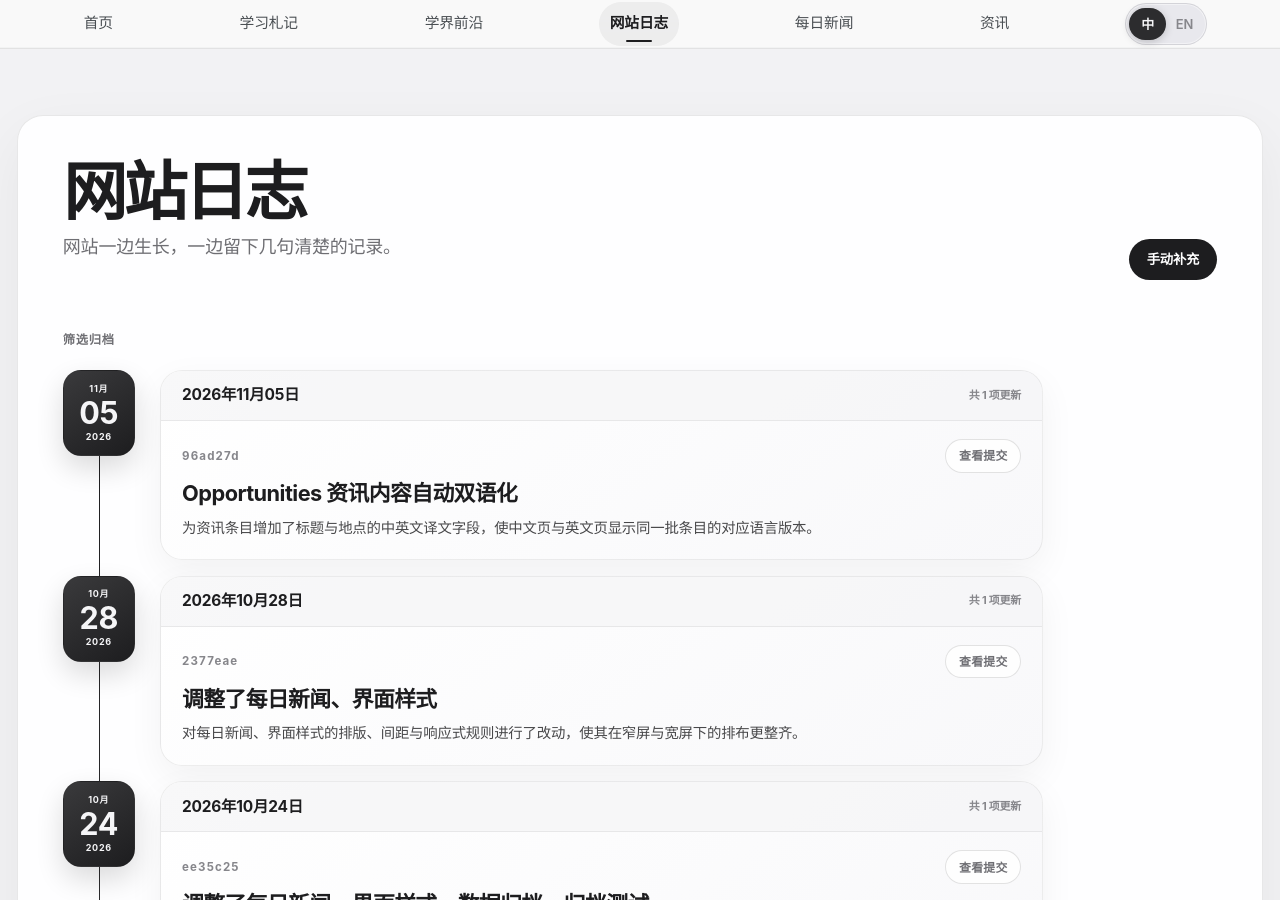
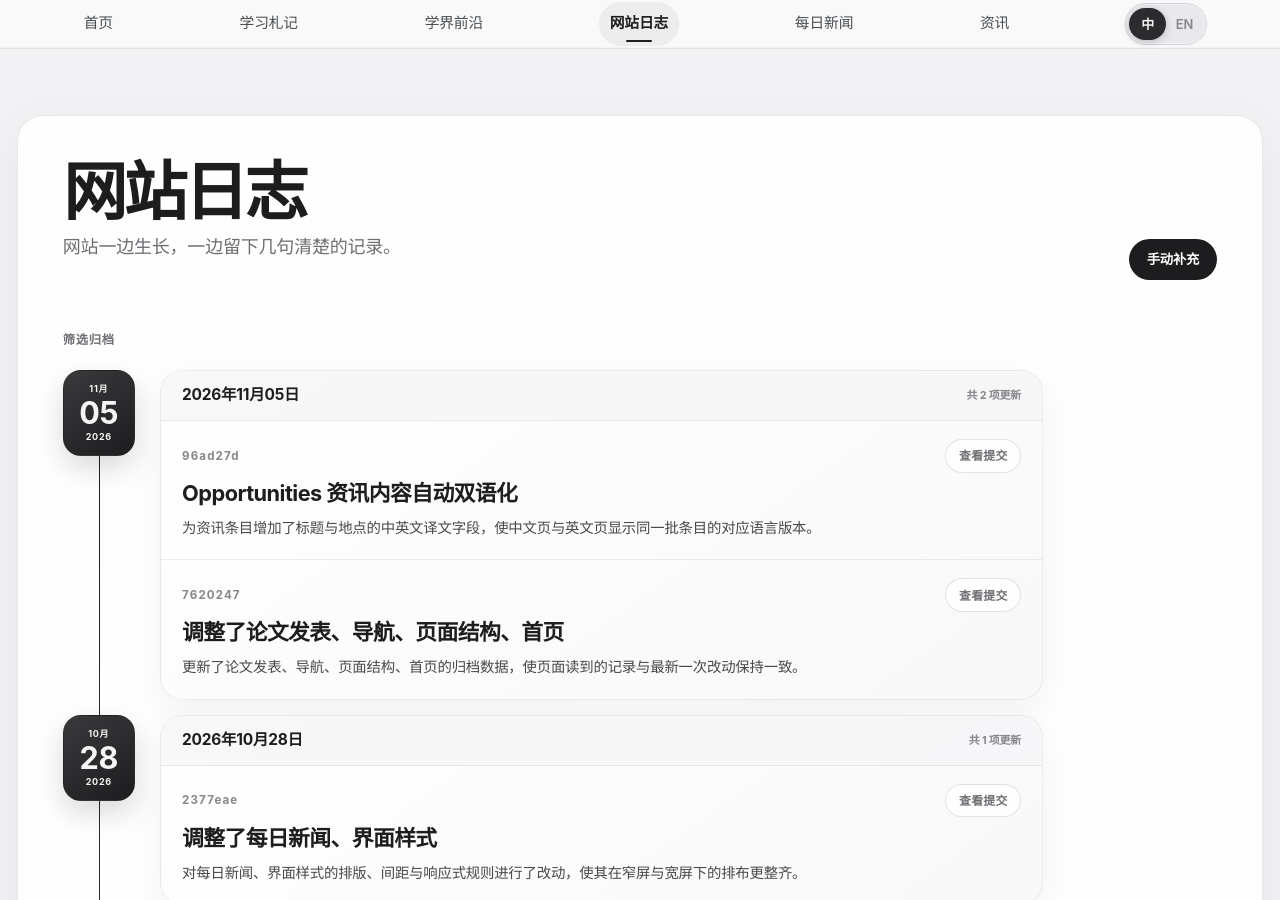
Before and after one commit to HaoxiangLuo/HaoxiangLuo.github.io, a Jekyll site: the page built from _pages/site-log-zh.html, in a window 1280 px wide and 900 px high. Built offline with Jekyll 4.4.1, drawn with Linux system fonts in a browser that asks for light colours; a style sheet for code colours, icons or effects is not loaded.

Commit message:
Record site update 762024725284c8f27e5f96c10ba6875777087eb0

```diff
--- a/_data/site_updates.json
+++ b/_data/site_updates.json
@@ -12,6 +12,20 @@
     "details_en": "The collector now writes translated fields incrementally for job and programme titles and location details; the English and Chinese pages select their matching fields and safely fall back to the publisher’s wording while a translation is pending. GitHub Models runs inside GitHub Actions, and translations are archived with the opportunity records so no key is exposed to visitors and no translation is repeated during page load.",
     "sha": "96ad27d",
     "url": "https://github.com/HaoxiangLuo/HaoxiangLuo.github.io/commit/96ad27d0287b6206ff9505e7377f42bbc9e2089f"
+  },
+  {
+    "date": "2026-11-05",
+    "title_zh": "调整了论文发表、导航、页面结构、首页",
+    "title_en": "Refined Publications, navigation, page structure, Home",
+    "message": "Integrate publications into full-width home section",
+    "story_zh": "更新了论文发表、导航、页面结构、首页的归档数据，使页面读到的记录与最新一次改动保持一致。",
+    "story_en": "Updated the archived data behind Publications, navigation, page structure, Home so the page shows the records from the latest change.",
+    "purpose_zh": "统一论文发表与既有内容页的内容宽度、阅读节奏和视觉层级。",
+    "purpose_en": "Integrate publications into full-width home section",
+    "details_zh": "调整论文发表页面的主内容容器、archive 宽度或内边距、标题对齐与移动端布局。",
+    "details_en": "Adjusted the main content container, archive width or padding, title alignment and mobile layout of the Publications page.",
+    "sha": "7620247",
+    "url": "https://github.com/HaoxiangLuo/HaoxiangLuo.github.io/commit/762024725284c8f27e5f96c10ba6875777087eb0"
   },
   {
     "date": "2026-10-28",
```
Also changed, not shown: assets/data/archive/manifest.json, 1 other file.
